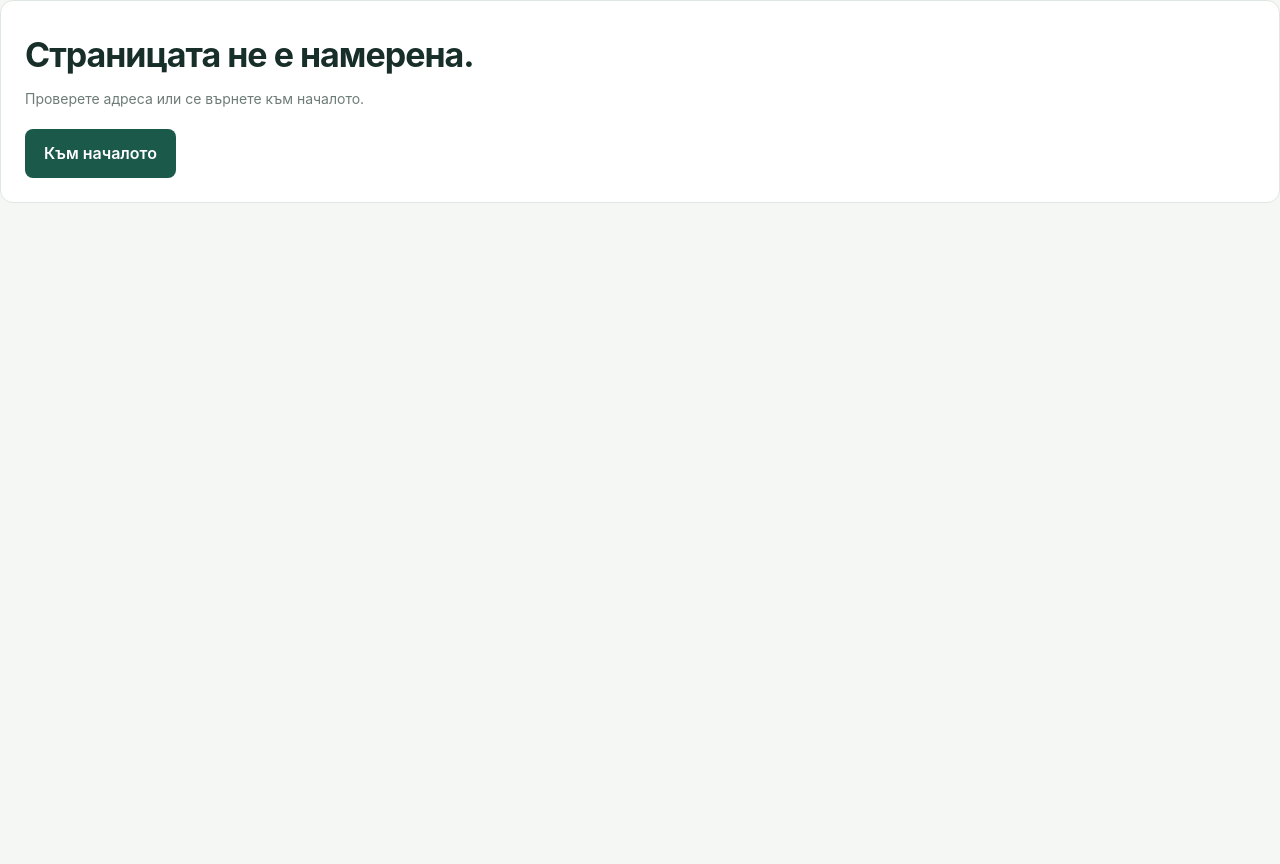
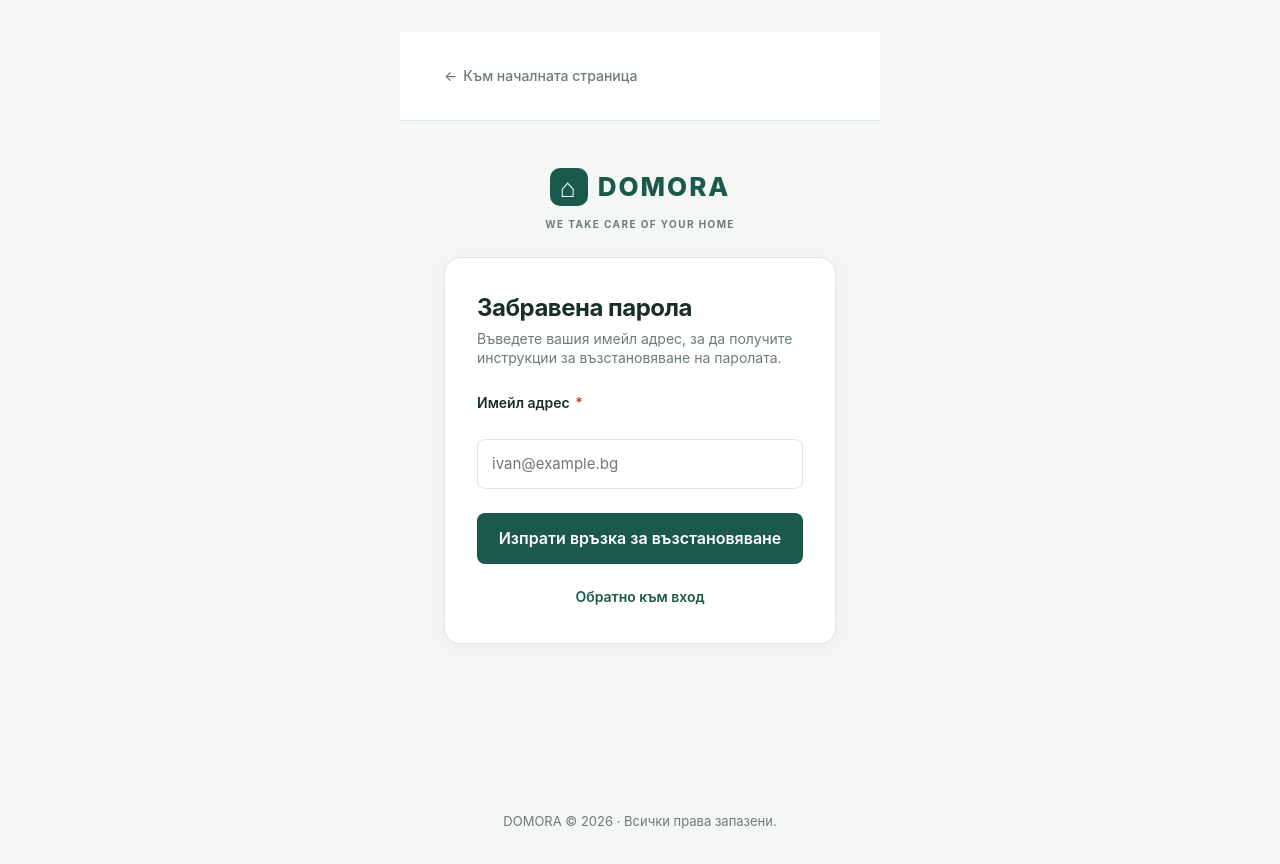
Before and after one commit to AlexzanderF/domora-app, a Next.js app: page /forgot-password in a window 1280 px wide. Before the commit this address had no page. Shown: the top 864 px of the page. Before the commit the page ends 800 px from the top, so only its background shows below. Built offline with nearby package versions, Linux system fonts and the light colour scheme.

Commit message:
feat(auth): password recovery request (#13)

```diff
--- /dev/null
+++ b/src/app/(auth)/forgot-password/page.tsx
@@ -0,0 +1,113 @@
+"use client";
+
+import { useState } from "react";
+import Link from "next/link";
+import { validateEmail } from "@/features/auth/validation";
+import styles from "../auth.module.css";
+
+function generateResetToken(): string {
+  if (
+    typeof crypto !== "undefined" &&
+    typeof crypto.randomUUID === "function"
+  ) {
+    return crypto.randomUUID();
+  }
+  return (
+    Math.random().toString(36).substring(2, 15) +
+    Math.random().toString(36).substring(2, 15)
+  );
+}
+
+export default function ForgotPasswordPage() {
+  const [email, setEmail] = useState("");
+  const [error, setError] = useState<string | null>(null);
+  const [isSubmitting, setIsSubmitting] = useState(false);
+  const [isSubmitted, setIsSubmitted] = useState(false);
+
+  const handleSubmit = (event: React.FormEvent<HTMLFormElement>) => {
+    event.preventDefault();
+
+    const validationError = validateEmail(email);
+    if (validationError) {
+      setError(validationError);
+      return;
+    }
+
+    setError(null);
+    setIsSubmitting(true);
+
+    const token = generateResetToken();
+    console.log(
+      `[DOMORA Auth] Simulated password reset token for ${email.trim()}: ${token}`,
+    );
+
+    setIsSubmitting(false);
+    setIsSubmitted(true);
+  };
+
+  return (
+    <>
+      <h1 className={styles.title}>Забравена парола</h1>
+      <p className={styles.subtitle}>
+        Въведете вашия имейл адрес, за да получите инструкции за възстановяване
+        на паролата.
+      </p>
+
+      {isSubmitted && (
+        <div
+          className={styles.noticeBannerSuccess}
+          role="status"
+          style={{ marginBottom: "20px" }}
+        >
+          Изпратихме инструкции за възстановяване на паролата на вашия имейл.
+          Моля, проверете входящата си поща.
+        </div>
+      )}
+
+      <form onSubmit={handleSubmit} className={styles.form} noValidate>
+        <div className={styles.field}>
+          <label htmlFor="email" className={styles.label}>
+            Имейл адрес <span className={styles.required}>*</span>
+          </label>
+          <input
+            id="email"
+            name="email"
+            type="email"
+            autoComplete="email"
+            required
+            value={email}
+            onChange={(e) => {
+              setEmail(e.target.value);
+              if (error) {
+                setError(null);
+              }
+            }}
+            placeholder="ivan@example.bg"
+            className={error ? styles.inputError : styles.input}
+            aria-invalid={Boolean(error)}
+            aria-describedby={error ? "email-error" : undefined}
+          />
+          {error && (
+            <span id="email-error" className={styles.errorMessage} role="alert">
+              {error}
+            </span>
+          )}
+        </div>
+
+        <button
+          type="submit"
+          disabled={isSubmitting}
+          className={styles.submitButton}
+        >
+          {isSubmitting ? "Изпращане..." : "Изпрати връзка за възстановяване"}
+        </button>
+      </form>
+
+      <p className={styles.switchPrompt}>
+        <Link href="/login" className={styles.link}>
+          Обратно към вход
+        </Link>
+      </p>
+    </>
+  );
+}
```
